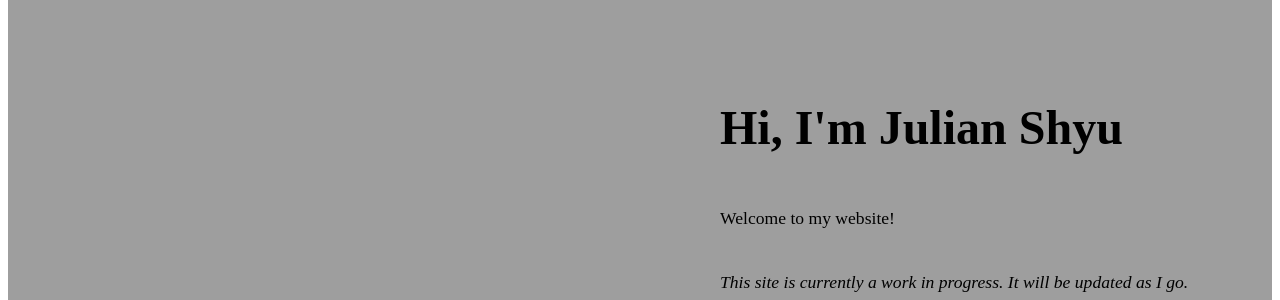
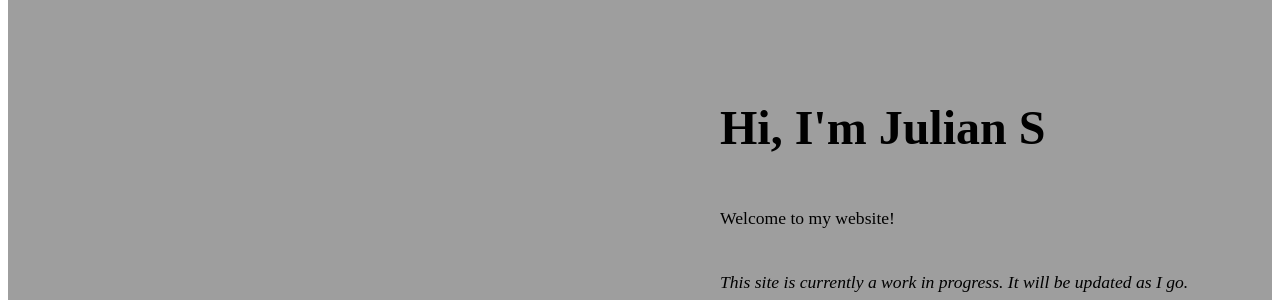
Before and after one commit to Julianzen/julians.github.io, a Jekyll site: the page built from index.md, in a window 1280 px wide. Shown: the part 168-468 px from the top of the page. Built offline with Jekyll 4.4.1, drawn with Linux system fonts in a browser that asks for light colours.

Commit message:
Update header name from 'Julian Shyu' to 'Julian S'

```diff
--- a/index.md
+++ b/index.md
@@ -10,7 +10,7 @@ title: "Home"
 
   <div class="home-right">
 
-    <h1>Hi, I'm Julian Shyu</h1>
+    <h1>Hi, I'm Julian S</h1>
 
     <p>Welcome to my website!</p>
 
```
